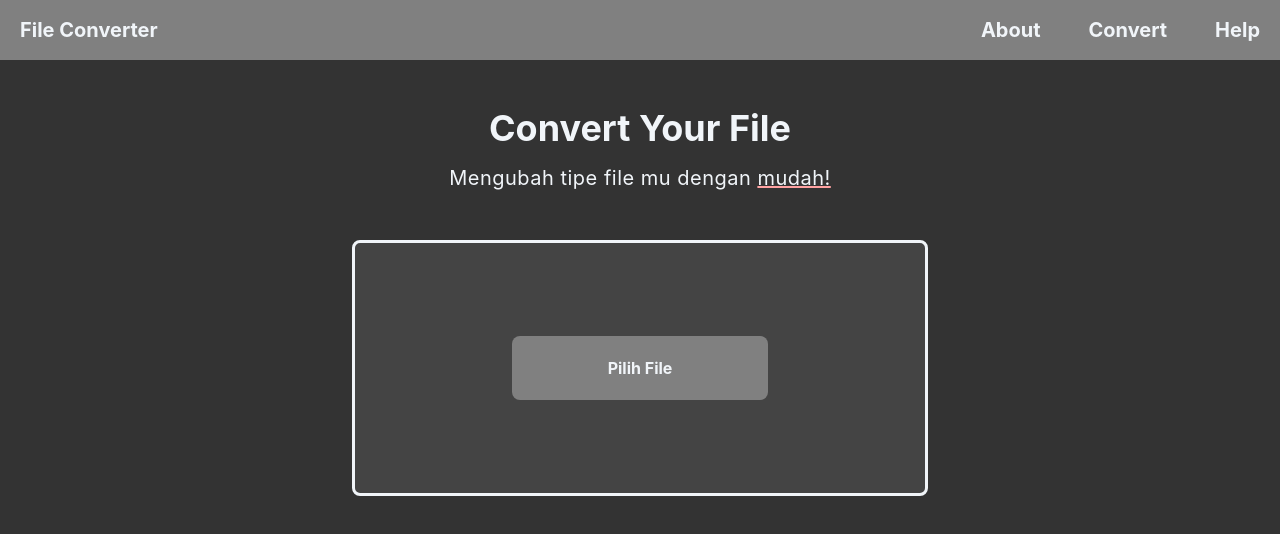
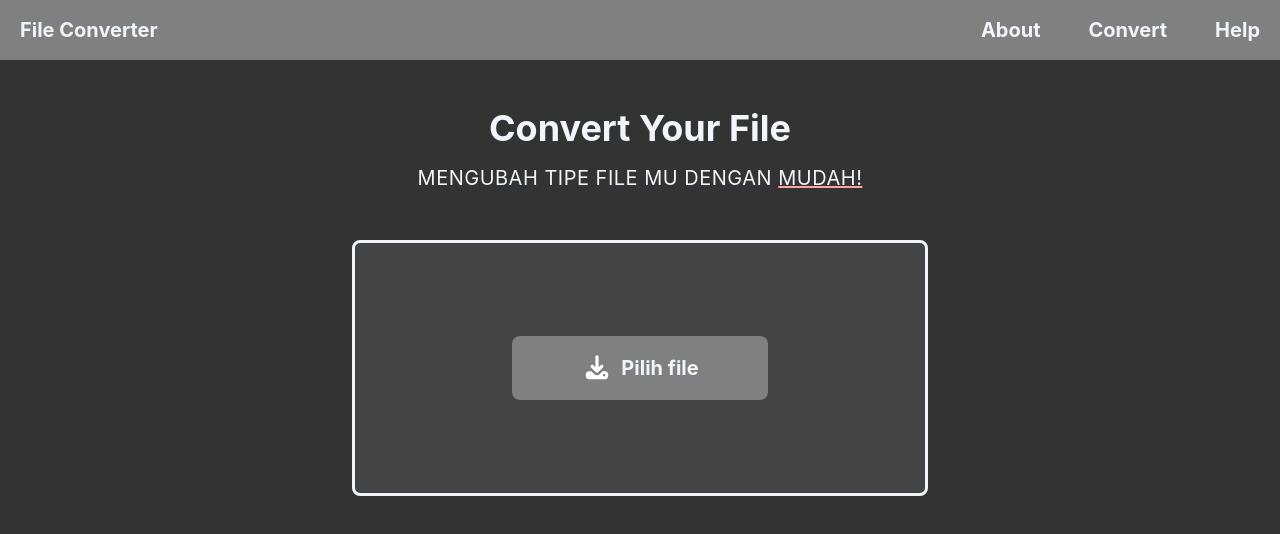
Before and after one commit to Carmeloanthony1/File-Converter, a React (Vite) app in the folder client/: page / in a window 1280 px wide. Shown: the top 534 px of the page. Built offline with nearby package versions, Linux system fonts and the light colour scheme.

Commit message:
add: kasih icon

```diff
--- a/client/src/App.jsx
+++ b/client/src/App.jsx
@@ -15,11 +15,16 @@ function App() {
       </nav>
       <div className = "min-h-screen w-6xl bg-[#333] flex flex-col items-center ">
         <h1 className = "mt-12 text-4xl font-bold">Convert Your File</h1>
-        <h3 className = "mt-4 text-xl tracking-wide">Mengubah tipe file mu dengan{" "}
-           <a className = "underline decoration-red-300 decoration-2">mudah!</a>
+        <h3 className = "mt-4 text-xl tracking-wide">MENGUBAH TIPE FILE MU DENGAN{" "}
+           <a className = "underline decoration-red-300 decoration-2">MUDAH!</a>
         </h3>
         <div className = "mt-12 w-xl h-64 bg-[#444] p-2 border-3 rounded-lg flex flex-col justify-center items-center">
-          <button className = "bg-[#808080] p-2 font-bold rounded-lg w-64 h-16">Pilih File</button>
+          <button className = "bg-[#808080] p-2 font-bold rounded-lg w-64 h-16 flex flex-row items-center justify-center gap-2 cursor-pointer">
+            <svg xmlns="http://www.w3.org/2000/svg" viewBox="0 0 640 640" className = "w-8 h-8 fill-white">
+              <path d="M352 96C352 78.3 337.7 64 320 64C302.3 64 288 78.3 288 96L288 306.7L246.6 265.3C234.1 252.8 213.8 252.8 201.3 265.3C188.8 277.8 188.8 298.1 201.3 310.6L297.3 406.6C309.8 419.1 330.1 419.1 342.6 406.6L438.6 310.6C451.1 298.1 451.1 277.8 438.6 265.3C426.1 252.8 405.8 252.8 393.3 265.3L352 306.7L352 96zM160 384C124.7 384 96 412.7 96 448L96 480C96 515.3 124.7 544 160 544L480 544C515.3 544 544 515.3 544 480L544 448C544 412.7 515.3 384 480 384L433.1 384L376.5 440.6C345.3 471.8 294.6 471.8 263.4 440.6L206.9 384L160 384zM464 440C477.3 440 488 450.7 488 464C488 477.3 477.3 488 464 488C450.7 488 440 477.3 440 464C440 450.7 450.7 440 464 440z"/>
+            </svg>
+            <h2 className = "text-xl">Pilih file</h2>
+          </button>
         </div>
 
       </div>
```
